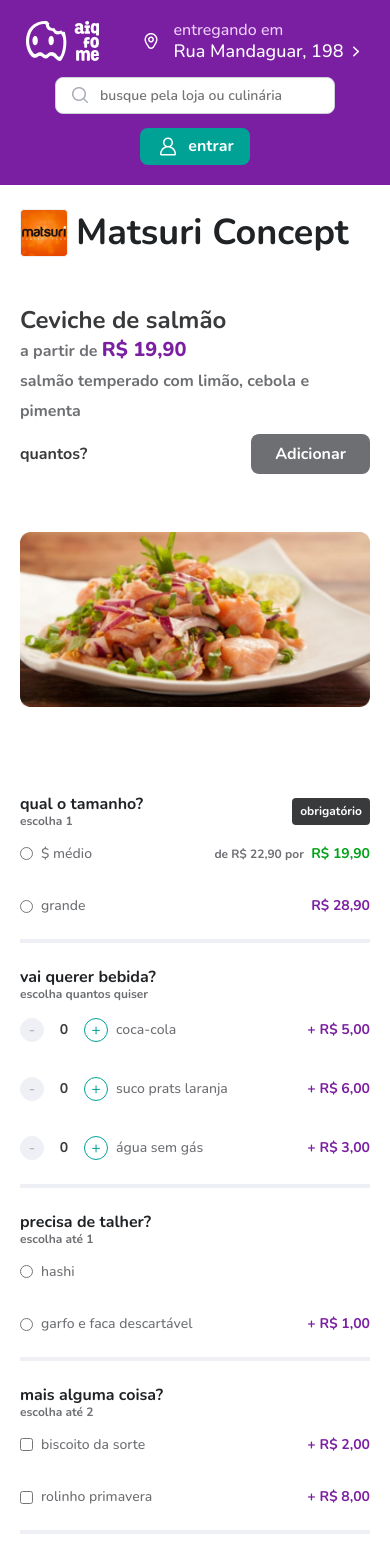
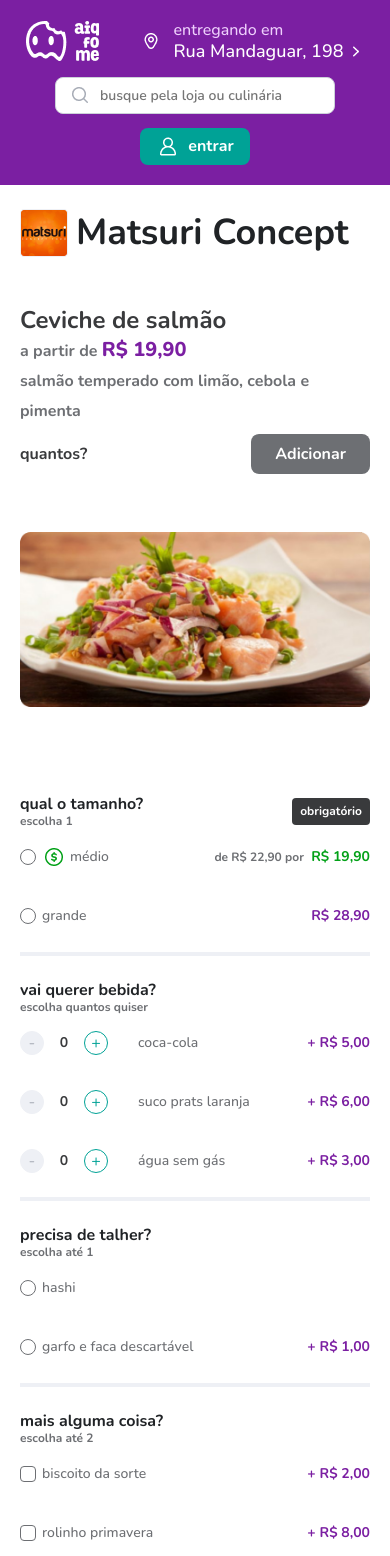
Before and after one commit to RafaPaludo/aiqfome-desafio, a Vue app: page / in a window 390 px wide. Shown: the top 1556 px of the page. Built offline with nearby package versions, Linux system fonts and the light colour scheme.

Commit message:
refactor: add custom input types

```diff
--- a/src/components/AiqCart.vue
+++ b/src/components/AiqCart.vue
@@ -1,6 +1,6 @@
 <template>
-  <div v-if="cart.total">
-    total: {{ priceString(cart.total) }}
+  <div v-if="cart.total" class="total">
+    total <span class="total__price">{{ priceString(cart.total) }}</span>
   </div>
 </template>
 
@@ -11,3 +11,16 @@ import { priceString } from '@/utils'
 // Stores
 const cart = useCartStore()
 </script>
+
+<style lang="scss">
+.total {
+  color: #6D6F73;
+  font-size: 1.4rem;
+  font-weight: 600;
+
+  &__price {
+    font-weight: 700;
+    color: #393A3C;
+  }
+}
+</style>
--- a/src/components/AiqGroupCheckbox.vue
+++ b/src/components/AiqGroupCheckbox.vue
@@ -1,7 +1,13 @@
 <template>
   <div class="group__input">
     <AiqCheckbox v-model="checked" :id="product.sku" />
-    <AiqLabel :for="product.sku"  :productLabel="product.label" :productPrice="product.price"  :productOldPrice="product.oldPrice" />
+    <AiqLabel
+      :for="product.sku"
+      :productLabel="product.label"
+      :productPrice="product.price"
+      :productOldPrice="product.oldPrice"
+      inputType="checkbox"
+    />
   </div>
 </template>
 
--- a/src/components/AiqGroupCounter.vue
+++ b/src/components/AiqGroupCounter.vue
@@ -1,7 +1,13 @@
 <template>
   <div class="group__input">
     <AiqCounter v-model="counter" />
-    <AiqLabel :productLabel="product.label" :productPrice="product.price"  :productOldPrice="product.oldPrice" :productQty="counter" />
+    <AiqLabel
+      :productLabel="product.label"
+      :productPrice="product.price"
+      :productOldPrice="product.oldPrice"
+      :productQty="counter"
+      inputType="counter"
+    />
   </div>
 </template>
 
@@ -38,8 +44,6 @@ function updateCartItem () {
     cart.updateItem({ ...props.product, qty })
   }
 }
-
-console.log(props.product)
 </script>
 
 <style lang="scss">
--- a/src/components/AiqGroupRadio.vue
+++ b/src/components/AiqGroupRadio.vue
@@ -9,7 +9,14 @@
         class="group__input"
       >
         <AiqRadio :id="product.sku" v-model="checked" />
-        <AiqLabel :for="product.sku"  :productLabel="product.label" :productPrice="product.price"  :productOldPrice="product.oldPrice" :productRequired="label.required" />
+        <AiqLabel
+          :for="product.sku"
+          :productLabel="product.label"
+          :productPrice="product.price"
+          :productOldPrice="product.oldPrice"
+          :productRequired="label.required"
+          inputType="radio"
+        />
       </div>
     </div>
   </div>
@@ -58,6 +65,3 @@ function updateCartItem () {
   cart.updateItem( { ...product, qty })
 }
 </script>
-
-<style lang="scss">
-</style>
--- a/src/components/AiqStore.vue
+++ b/src/components/AiqStore.vue
@@ -143,7 +143,7 @@ const product = ref({
 
   &__content {
     display: grid;
-    grid-template-columns: repeat(auto-fit, minmax(300px, auto));
+    grid-template-columns: repeat(3, 1fr);
     column-gap: 7.5rem;
     row-gap: 3.5rem;
   }
@@ -154,13 +154,31 @@ const product = ref({
     justify-content: flex-start;
     gap: .8rem;
     align-items: center;
+
+    input {
+      &[type="radio"],
+      &[type="checkbox"] {
+        position: absolute;
+        opacity: 0;
+        cursor: pointer;
+      }
+
+      &:checked + label .checkmark {
+        border: none;
+        background-color: #00A296;
+      }
+    }
   }
 }
 
-@media screen and (max-width: 900px) {
+@media screen and (max-width: 1100px) {
   .group {
     padding-left: 0;
     padding-right: 0;
+
+    &__content {
+      grid-template-columns: repeat(auto-fit, minmax(300px, auto));
+    }
   }
 }
 </style>
--- a/src/ui/AiqLabel.vue
+++ b/src/ui/AiqLabel.vue
@@ -2,11 +2,11 @@
   <label
     :for="for"
     class="label"
+    :class="`label__${inputType}`"
   >
+    <span class="checkmark" :class="`checkmark__${inputType}`"></span>
     <div class="label__text">
-      <span v-if="productOldPrice">
-        $
-      </span>
+      <img v-if="productOldPrice" :src="DiscountIcon" alt="Ícone de Desconto">
       <span>
         {{ productLabel }}
       </span>
@@ -27,6 +27,7 @@
 <script setup>
 import { computed } from 'vue'
 import { priceString } from '@/utils'
+import DiscountIcon from '@/assets/imgs/discount-icon.png'
 
 const props = defineProps({
   for: Number,
@@ -34,7 +35,15 @@ const props = defineProps({
   productPrice: Number,
   productOldPrice: Number,
   productQty: Number,
-  productRequired: Boolean
+  productRequired: Boolean,
+  inputType: {
+    type: String,
+    default: 'radio',
+    validator(value) {
+      // The value must match one of these strings
+      return ['radio', 'checkbox', 'text', 'counter'].includes(value)
+    }
+  }
 })
 
 const finalPrice = computed(() => {
@@ -50,14 +59,25 @@ const finalPrice = computed(() => {
 <style lang="scss">
 .label {
   cursor: pointer;
+  position: relative;
   display: flex;
   justify-content: space-between;
   color: #6D6F73;
   flex: 1;
+  align-items: center;
+  padding-left: 2.2rem;
+  line-height: 2.4rem;
+
+  &__counter {
+    cursor: auto;
+  }
 
   &__text {
     font-size: 1.4rem;
     color: #6D6F73;
+    display: flex;
+    align-items: center;
+    gap: .4rem;
   }
 
   &__prices {
@@ -75,4 +95,36 @@ const finalPrice = computed(() => {
     }
   }
 }
+
+.checkmark {
+  position: absolute;
+  top: .4rem;
+  left: 0;
+  width: 1.6rem;
+  height: 1.6rem;
+  border-radius: 50%;
+  border: 1px solid #6D6F73;
+
+  &::after {
+    content: "";
+    position: absolute;
+    left: .5rem;
+    top: .3rem;
+    width: .3rem;
+    height: .6rem;
+    border: solid white;
+    border-width: 0 2px 2px 0;
+    -webkit-transform: rotate(45deg);
+    -ms-transform: rotate(45deg);
+    transform: rotate(45deg);
+  }
+
+  &__counter {
+    display: none;
+  }
+
+  &__checkbox {
+    border-radius: .4rem;
+  }
+}
 </style>
```
